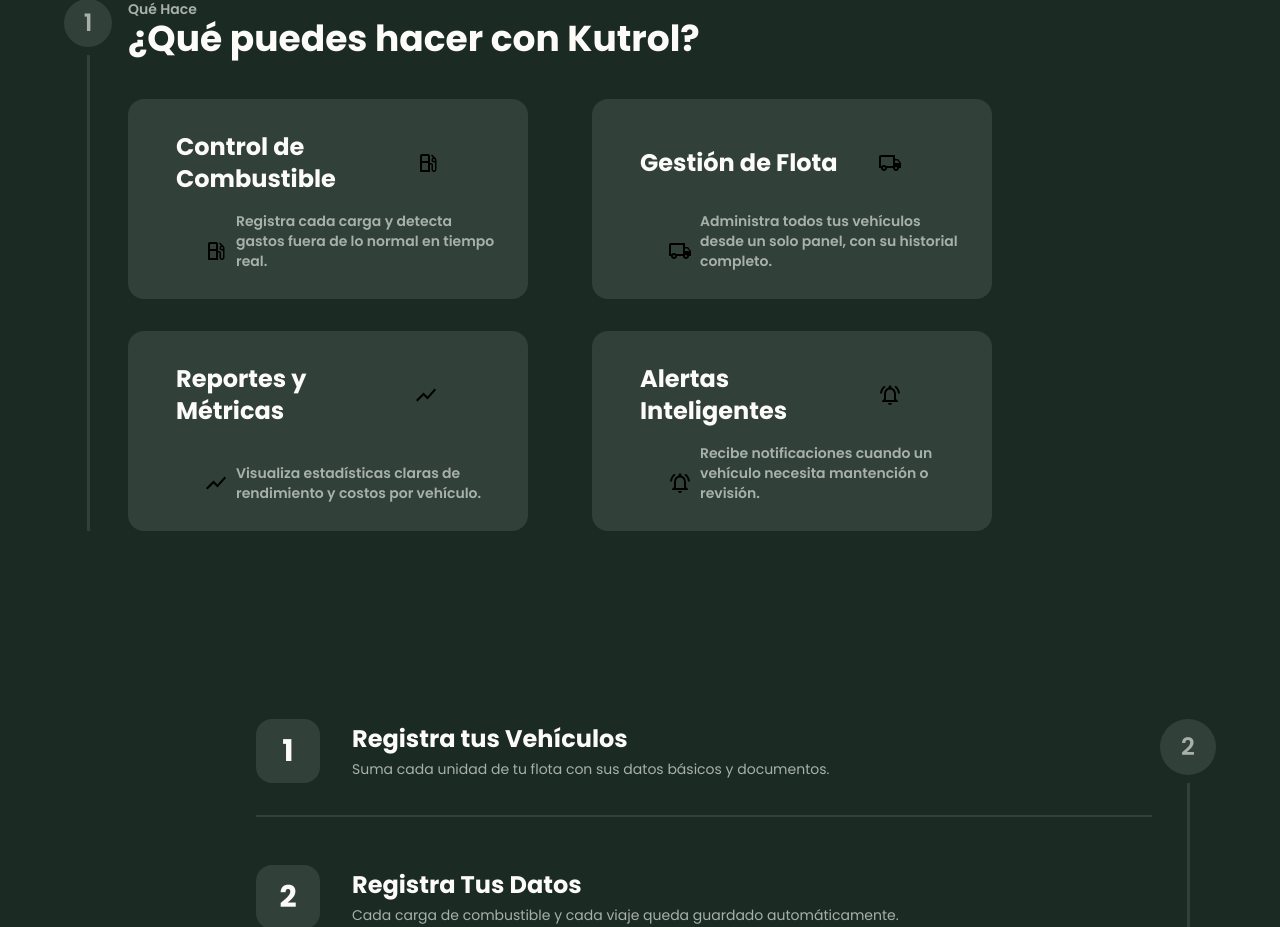
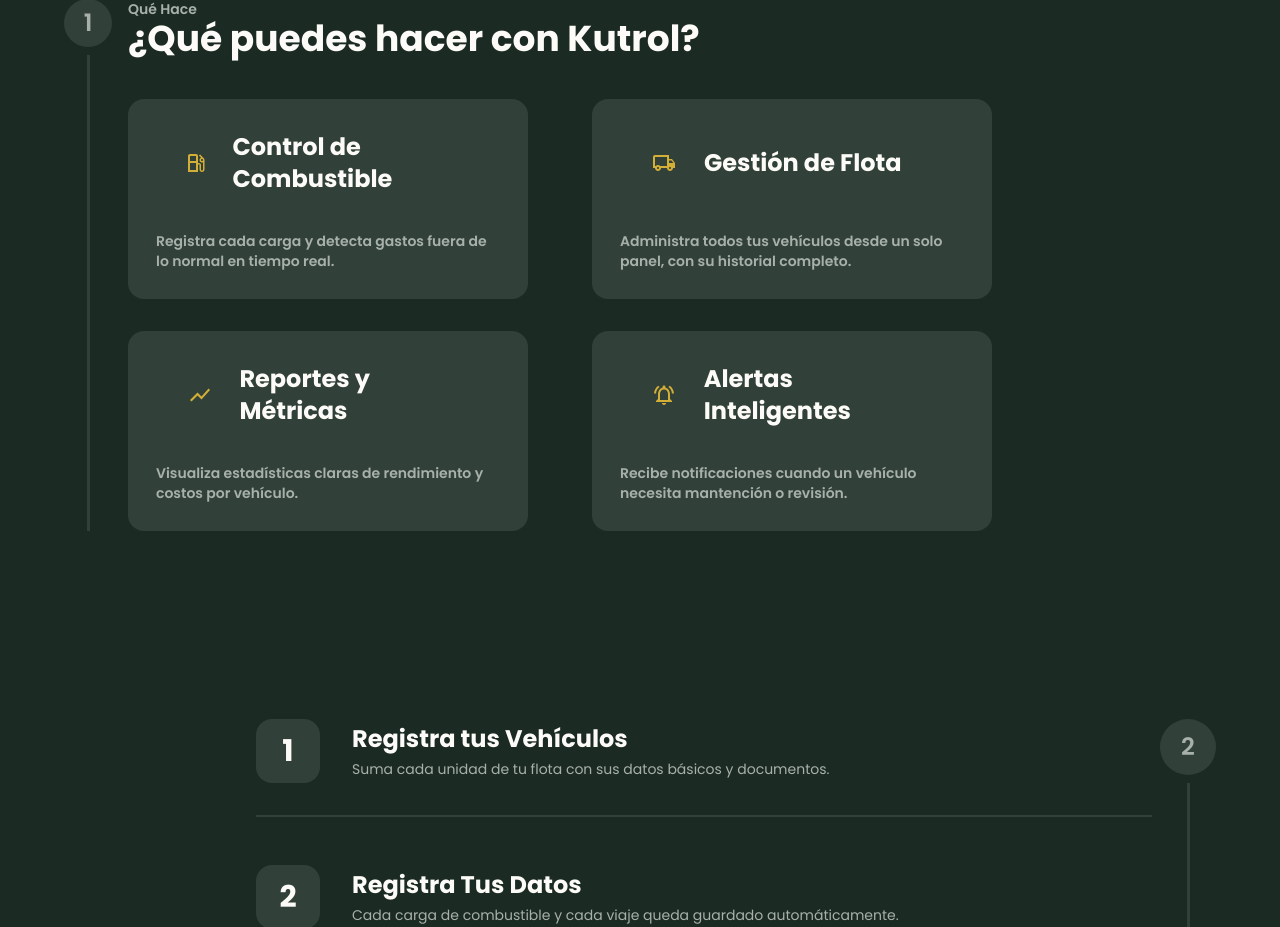
Before and after one commit to xCr1s12/Kutrol, a Next.js app: page / in a window 1280 px wide. Shown: the part 939-1866 px from the top of the page. Built offline with nearby package versions, Linux system fonts and the light colour scheme; a web font is replaced by a local one.

Commit message:
creandoa rchivo y carpeta para linkns

```diff
--- a/src/components/home/HomeCards.jsx
+++ b/src/components/home/HomeCards.jsx
@@ -1,28 +1,19 @@
 export default function HomeCards({title, description, icon}) {
     return (
-
-        // Cards Reutilizables para Home
         <div className="flex flex-col h-50 w-100 bg-[#314139] rounded-2xl p-7 max-w-full max-sm:w-full max-sm:h-auto max-sm:p-5">
 
-            {/* fila superior: titulo y icono */}
-            <div className=" flex items-center justify-between h-1/2 p-5 max-sm:p-3">
-
-                <h3 className="text-2xl font-bold text-[#FDFBF7]   max-sm:text-xl">{title}</h3>
-                <div className=" font-bold flex h-7 w-7 items-center justify-center mr-10 max-sm:mr-4">
+            {/* fila superior: icono y titulo */}
+            <div className="flex items-center gap-4 h-1/2 p-5 max-sm:p-3">
+                <div className="font-bold flex h-12 w-12 items-center justify-center text-[#D4AF37] max-sm:h-10 max-sm:w-10">
                     {icon}
                 </div>
+                <h3 className="text-2xl font-bold text-[#FDFBF7] max-sm:text-xl">{title}</h3>
             </div>
 
-            {/* fila inferior: icono y descripcion*/}
-            <div className=" flex items-end justify-between h-1/2 ">
-
-                <div  aria-hidden="true " className=" flex h-5 w-5 items-center justify-center max-w-1/4 font-bold p-5 ml-10 max-sm:ml-4 max-sm:p-3">
-                    {icon}
-                </div>
-                <p className=" font-semibold text-sm text-[#A8B0AB] justify-center  ">{description} </p>
-
+            {/* fila inferior: descripcion */}
+            <div className="flex items-end justify-between h-1/2">
+                <p className="font-semibold text-sm text-[#A8B0AB] justify-center">{description}</p>
             </div>
         </div>
     );
-
 };
```
Also changed, not shown: src/app/acerca_de/page.jsx (added).
